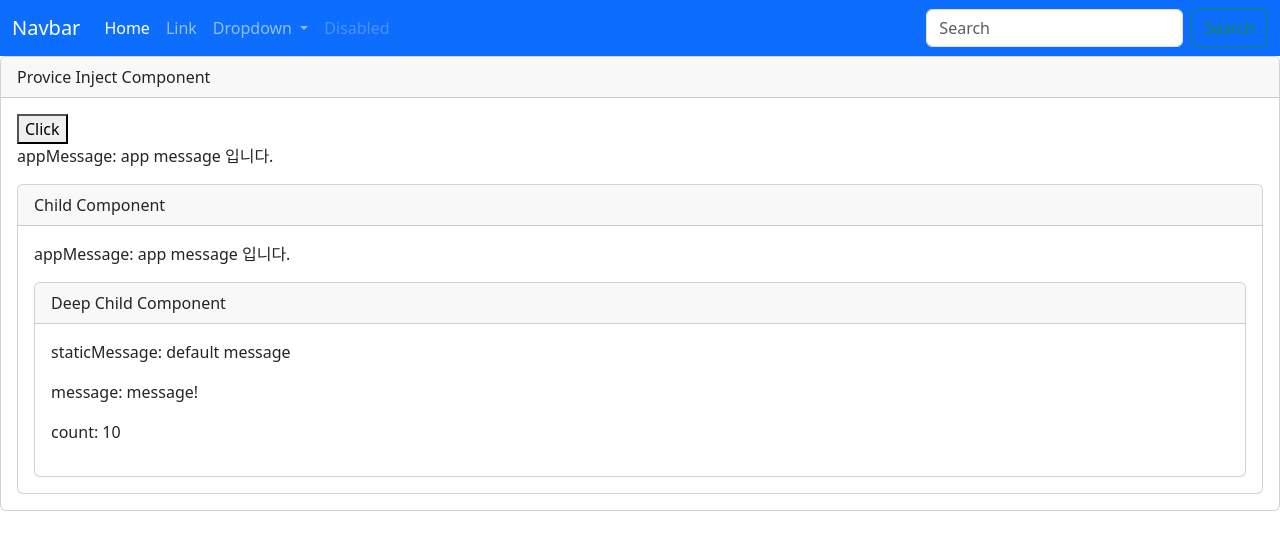
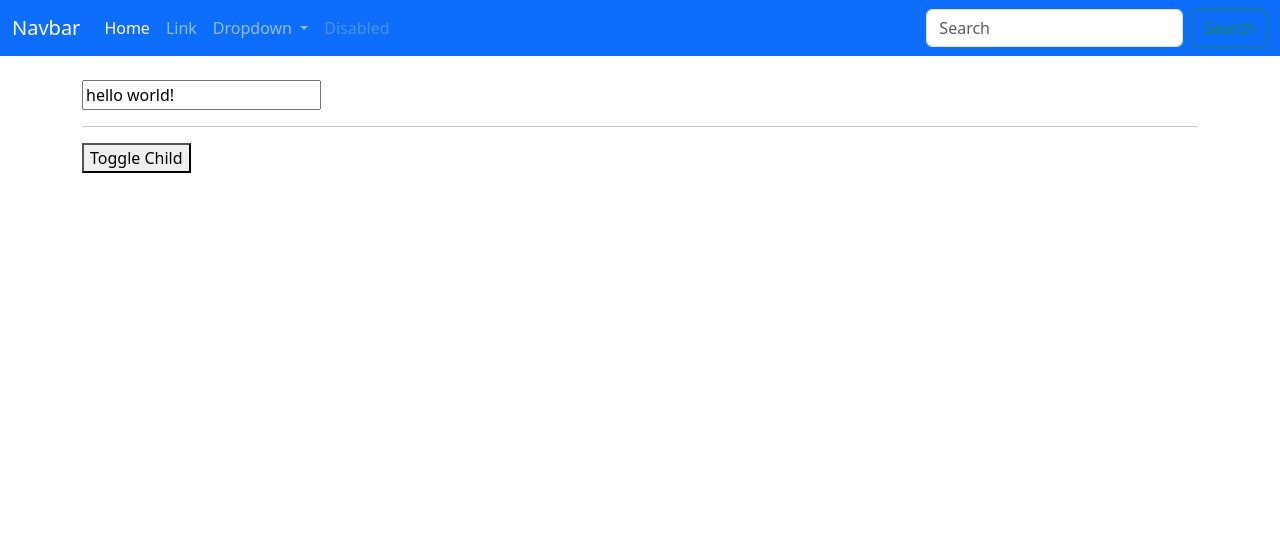
Before and after one commit to warpfence/learn-vue3, a Vue app: page / in a window 1280 px wide. Shown: the top 550 px of the page. Built offline with nearby package versions, Linux system fonts and the light colour scheme.

Commit message:
[✨ Feat] LifecycleHook

```diff
--- /dev/null
+++ b/src/components/LifecycleChild.vue
@@ -0,0 +1,33 @@
+<template>
+	<div class="card">
+		<div class="card-body">Lifecycle Child</div>
+		<input id="input" type="text" />
+	</div>
+</template>
+
+<script>
+import { onBeforeMount, onBeforeUnmount, onMounted, onUnmounted } from 'vue';
+
+export default {
+	setup() {
+		// console.log('[Child] setup');
+		onBeforeMount(() => {
+			console.log('[Child] onBeforeMount');
+		});
+		onMounted(() => {
+			console.log('[Child] onMounted');
+		});
+		onBeforeUnmount(() => {
+			console.log('[Child] onBeforeUnmount');
+			console.log(document.querySelector('#input'));
+		});
+		onUnmounted(() => {
+			console.log('[Child] onUnmounted');
+			console.log(document.querySelector('#input'));
+		});
+		return {};
+	},
+};
+</script>
+
+<style lang="scss" scoped></style>
--- /dev/null
+++ b/src/components/LifecycleHook.vue
@@ -0,0 +1,54 @@
+<template>
+	<div class="container py-4">
+		<input ref="inputRef" type="text" value="hello world!" />
+		<hr />
+		<button @click="visible = !visible">Toggle Child</button>
+		<LifecycleChild v-if="visible"></LifecycleChild>
+		<p id="message">{{ message }}</p>
+	</div>
+</template>
+
+<script>
+import { onBeforeMount, onBeforeUpdate, onMounted, onUpdated, ref } from 'vue';
+import LifecycleChild from './LifecycleChild.vue';
+
+export default {
+	components: { LifecycleChild },
+	setup() {
+		// console.log('setup');
+		const inputRef = ref(null);
+		const message = ref('');
+		const visible = ref(false);
+		// onBeforeMount(() => {
+		// 	console.log('onBeforeMount');
+		// });
+		// onMounted(() => {
+		// 	console.log('onMounted', inputRef.value.value);
+		// });
+
+		// onBeforeUpdate(() => {
+		// 	console.log('onBeforeUpdate', message.value);
+		// 	console.log(
+		// 		'DOM Content: ',
+		// 		document.querySelector('#message').textContent,
+		// 	);
+		// });
+		// onUpdated(() => {
+		// 	console.log('onUpdated', message.value);
+		// 	console.log(
+		// 		'DOM Content: ',
+		// 		document.querySelector('#message').textContent,
+		// 	);
+		// });
+		return { inputRef, message, visible };
+	},
+	// beforeCreate() {
+	// 	console.log('beforeCreate');
+	// },
+	// created() {
+	// 	console.log('created');
+	// },
+};
+</script>
+
+<style lang="scss" scoped></style>
--- a/src/components/TheView.vue
+++ b/src/components/TheView.vue
@@ -1,16 +1,17 @@
 <template>
 	<main>
-		<ProvideInject></ProvideInject>
+		<LifecycleHook></LifecycleHook>
 	</main>
 </template>
 
 <script>
-import ProvideInject from './ProvideInject.vue';
+import LifecycleHook from './LifecycleHook.vue';
 export default {
 	components: {
-		ProvideInject,
+		LifecycleHook,
 	},
 	setup() {
+		console.log('setup');
 		return {};
 	},
 };
```
